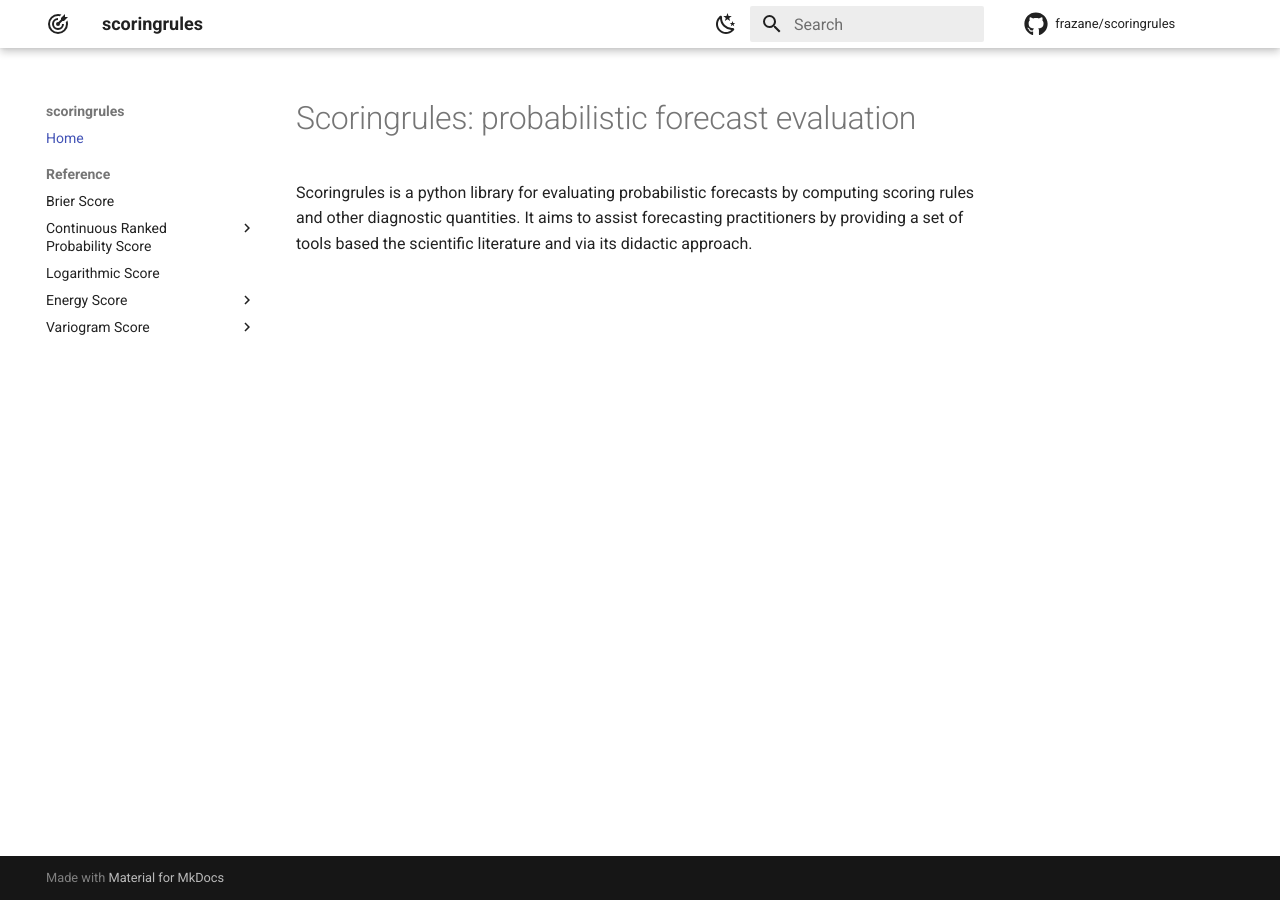
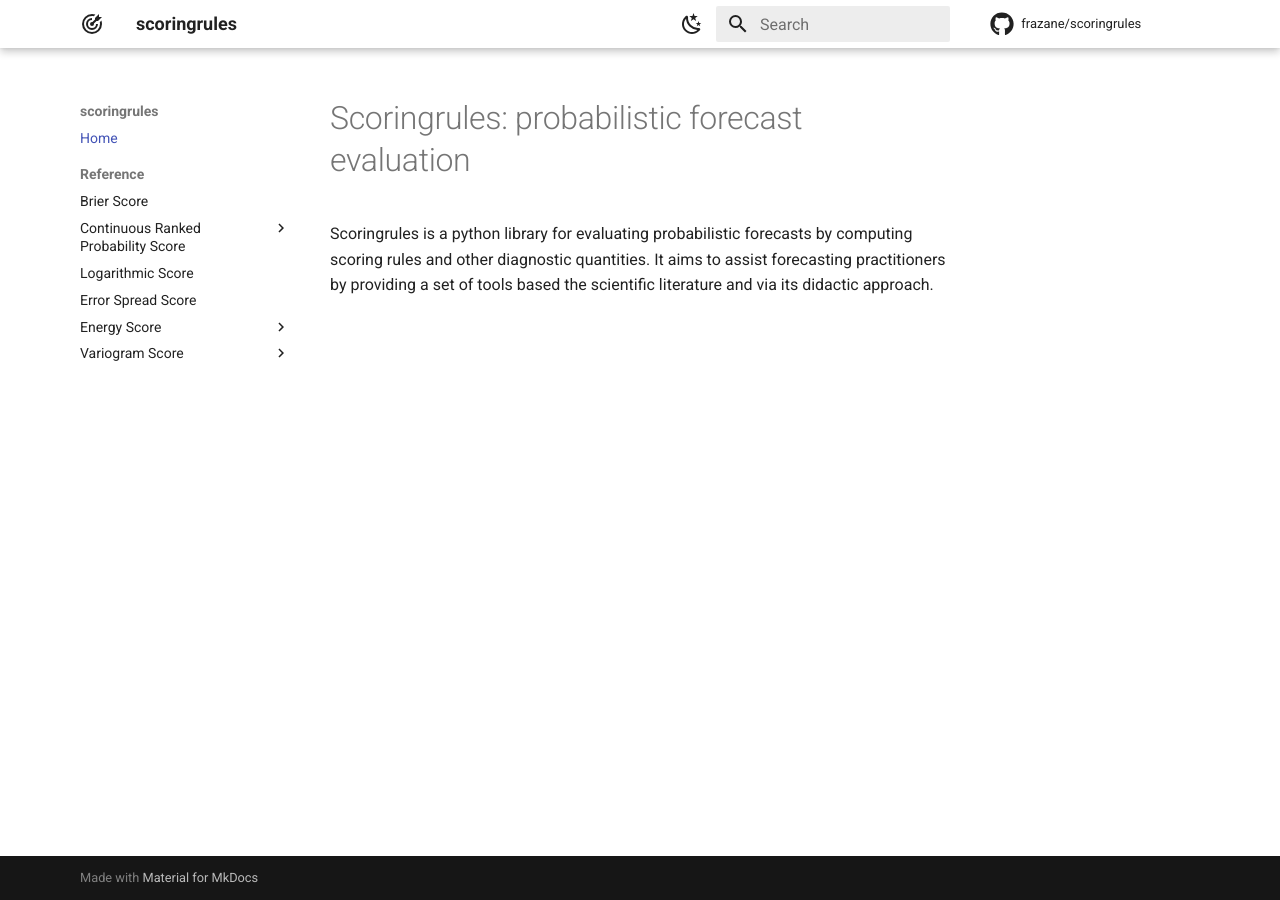
Before and after one commit to frazane/scoringrules, an MkDocs documentation site: the page built from docs/index.md, in a window 1280 px wide. Built offline with MkDocs 1.6.1 and Material for MkDocs 9.7.7, drawn with Linux system fonts in a browser that asks for light colours; comment, search, counter and statistics services are not loaded.

Commit message:
update docs

```diff
--- a/docs/stylesheets/extra.css
+++ b/docs/stylesheets/extra.css
@@ -43,3 +43,9 @@ h6.heading {
   border-radius: 2pt;
   padding: 0pt 5pt 2pt 5pt;
 }
+
+
+/* Maximum space for text block */
+.md-grid {
+  max-width: 90%; /* or 100%, if you want to stretch to full-width */
+}
--- a/mkdocs.yaml
+++ b/mkdocs.yaml
@@ -13,6 +13,7 @@ nav:
       - Analytical formulations: api/crps/analytical.md
       - Weighted versions: api/crps/weighted.md
     - Logarithmic Score: api/logarithmic.md
+    - Error Spread Score: api/error_spread.md
     - Energy Score:
       - api/energy/index.md
       - Ensemble-based estimation: api/energy/ensemble.md
```
Also changed, not shown: docs/api/error_spread.md (added, +3 -0 lines), docs/api/logarithmic.md (added, +3 -0 lines).
